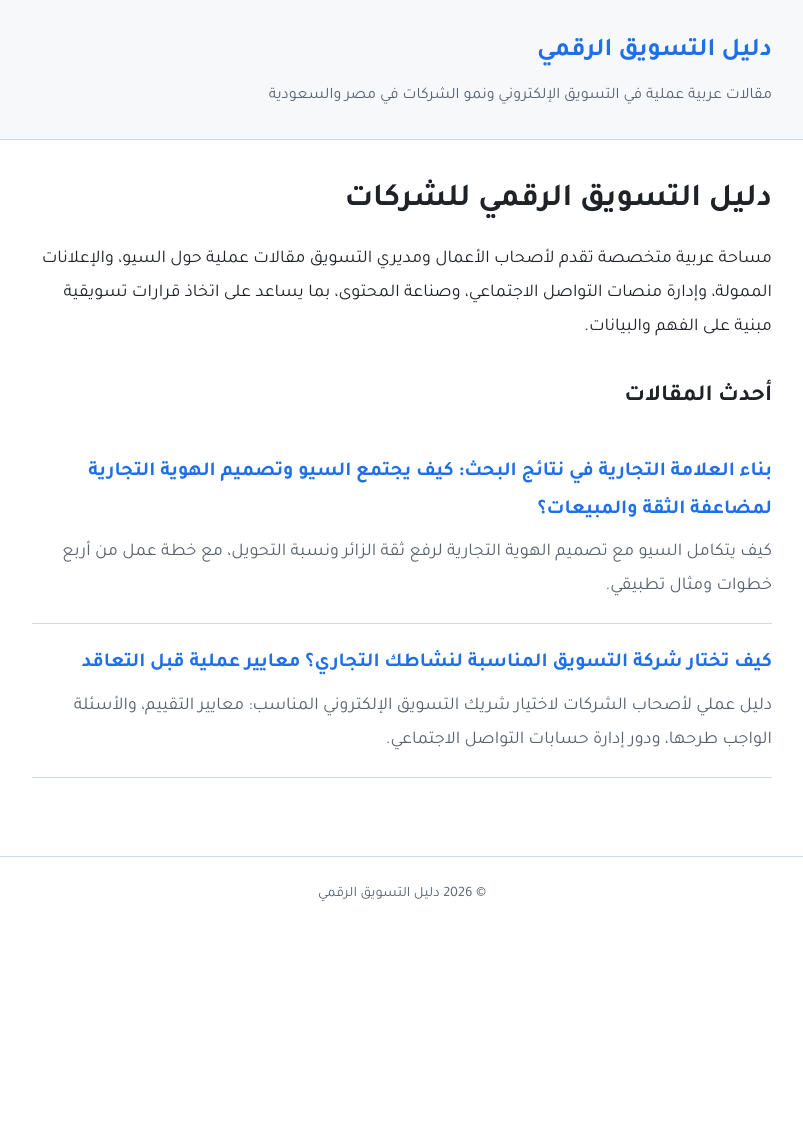
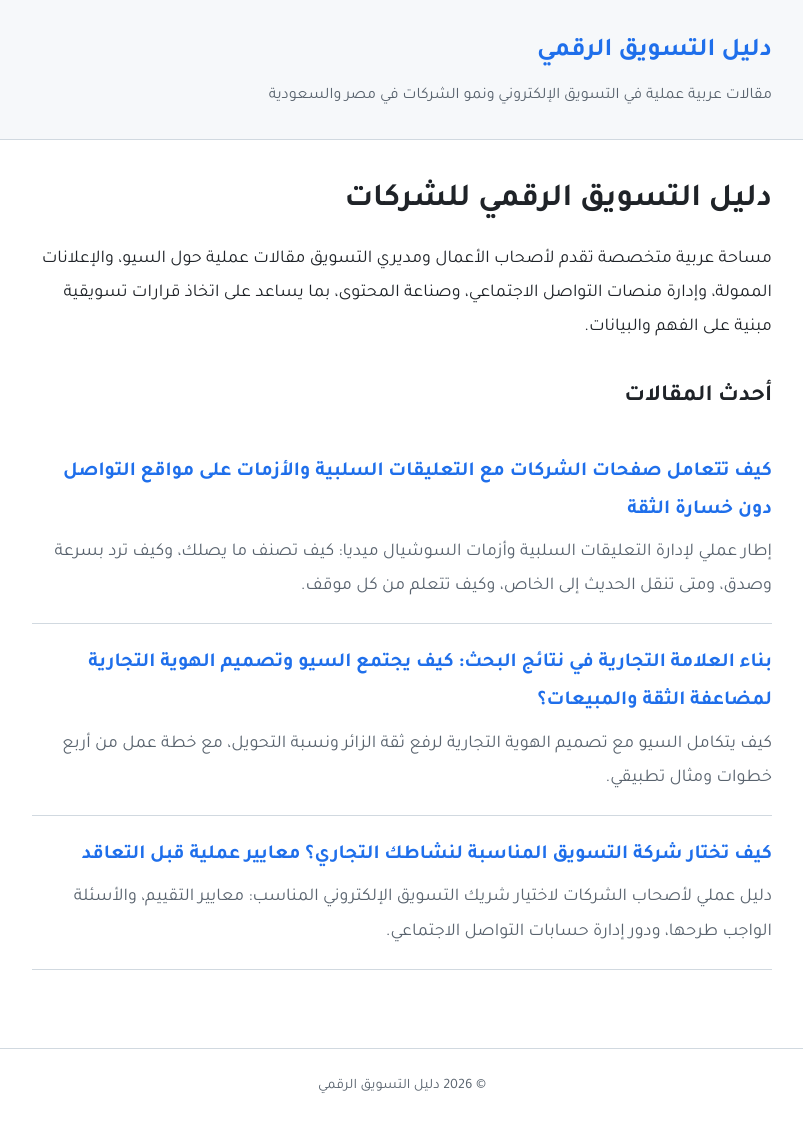
Before and after one commit to daleel-hub/digital-marketing-guide, a Jekyll site: the page built from index.html, in a window 1280 px wide. Shown: the whole page, without its empty margins (238-1041 px from the left). Built offline with Jekyll 4.4.1, drawn with Linux system fonts in a browser that asks for light colours; before the commit the page ends 932 px from its top, so only the background shows below that; some of the changed lines change nothing that is shown.

Commit message:
Add new article

```diff
--- a/_config.yml
+++ b/_config.yml
@@ -11,3 +11,4 @@ plugins:
   - jekyll-sitemap
 exclude:
   - README.md
+future: true
--- /dev/null
+++ b/_posts/2026-10-29-handling-negative-comments-social-media.md
@@ -0,0 +1,120 @@
+---
+layout: post
+title: "كيف تتعامل صفحات الشركات مع التعليقات السلبية والأزمات على مواقع التواصل دون خسارة الثقة"
+description: "إطار عملي لإدارة التعليقات السلبية وأزمات السوشيال ميديا: كيف تصنف ما يصلك، وكيف ترد بسرعة وصدق، ومتى تنقل الحديث إلى الخاص، وكيف تتعلم من كل موقف."
+date: 2026-10-29
+---
+
+لا توجد شركة ناجحة بلا تعليق سلبي واحد على الأقل. عميل تأخر طلبه، أو منتج لم يطابق الصورة، أو موظف ردّ بجفاف، أو شائعة تنتشر في ساعات. وما يميز العلامات القوية ليس غياب الشكاوى بل الطريقة التي تُعالج بها علنًا، لأن كل من يقرأ التعليق والرد سيحكم عليك بما يراه.
+
+نقدم في هذا المقال إطارًا عمليًا يمكن لأي فريق يدير الحسابات الاجتماعية اعتماده: كيف تصنف ما يصلك، وكيف ترد، ومتى تنقل الحديث إلى الخاص، وكيف تواجه الأزمة الكبيرة، وكيف تتعلم منها.
+
+## أولًا: افهم أنواع ما يصلك
+
+### الاستفسار الغاضب
+
+عميل لديه مشكلة حقيقية يريد حلها، وقد كتب بنبرة حادة لأن لا أحد ردّ عليه. هذا أسهل الأنواع وأكثرها قابلية للتحويل إلى ولاء إن عولج بسرعة.
+
+### الشكوى الموثقة
+
+مشكلة محددة بتاريخ ورقم طلب وربما صور. تستحق تحقيقًا جادًا واعتذارًا صادقًا إن ثبت الخطأ.
+
+### الرأي المخالف
+
+شخص لا يعجبه سعر أو أسلوب أو قرار. ليس كل نقد شكوى، ويمكن الرد عليه بشرح هادئ دون تبرير مبالغ فيه.
+
+### المتصيد أو الحساب المزعج
+
+من يكتب لإثارة الفوضى أو الإساءة. لا يستحق نقاشًا طويلًا، والرد الأفضل سياسة واضحة: رد واحد مهذب إن لزم، ثم إخفاء أو إبلاغ بحسب قواعد المنصة.
+
+### المنافس أو الحساب الوهمي
+
+تعليقات متشابهة من حسابات حديثة تهاجم المنتج. وثّقها واحتفظ بلقطات، وأبلغ المنصة، ولا تنجر إلى اتهام علني دون دليل.
+
+## ثانيًا: قواعد الرد الأولى
+
+### السرعة
+
+ضع هدفًا زمنيًا للرد، كساعتين في أوقات العمل، وأعلن ساعات الرد في وصف الحساب. الرد السريع غير الكامل أفضل من الصمت، حتى لو كان مضمونه: وصلتنا رسالتك ونتابع الأمر.
+
+### النبرة
+
+ابدأ بالاعتراف بالمشكلة لا بالدفاع عن الشركة. اكتب باسم شخص حقيقي إن أمكن، وتجنب العبارات الجاهزة الجافة. لا تستخدم الرد المنسوخ نفسه تحت عشرة تعليقات، فالناس تلاحظ ذلك.
+
+### الوضوح
+
+حدد ما ستفعله ومتى، ولا تعد بما لا تملك تنفيذه. كلمة "سنتواصل معك" بلا وقت لا تعني شيئًا.
+
+### الانتقال إلى الخاص
+
+أجب علنًا أولًا لإظهار أنك تهتم، ثم اطلب رقم الطلب عبر الرسائل الخاصة. وبعد حل المشكلة اطلب من العميل بلطف أن يضيف تعليقًا بما جرى إن رأى ذلك مناسبًا. لا تضغط عليه.
+
+## ثالثًا: نموذج ردود جاهز للتعديل
+
+### رد على تأخر طلب
+
+"نعتذر عن التأخير، وهذا ليس المستوى الذي نريده لك. أرسل لنا رقم الطلب في رسالة خاصة وسنعطيك موعد التسليم المؤكد خلال ساعتين."
+
+### رد على منتج مخالف للوصف
+
+"شكرًا لتنبيهنا. نأسف لأن المنتج لم يكن كما توقعت. راسلنا برقم الطلب وصورة المنتج، وسنعرض عليك الاستبدال أو الاسترجاع حسب رغبتك."
+
+### رد على نقد في السعر
+
+"نقدّر رأيك، ونوضح أن السعر يشمل كذا وكذا. وإن رغبت نوضح لك الفروق بين الباقات لتختار الأنسب."
+
+هذه النماذج للتوجيه فقط، فكل رد يحتاج إلى تعديل بحسب الحالة والعميل.
+
+## رابعًا: متى يتحول الأمر إلى أزمة
+
+### علامات الأزمة
+
+تعليقات كثيرة في وقت قصير حول المشكلة نفسها، أو انتشار صورة أو مقطع خارج حساباتك، أو تناول وسائل إعلام أو مؤثرين للموضوع، أو مشكلة تمس السلامة أو القانون.
+
+### فريق الأزمة
+
+حدد مسبقًا من يتخذ القرار، ومن يصيغ البيان، ومن يتواصل مع الجهات الرسمية، ومن يراقب المنصات. اكتب أرقام التواصل مع هؤلاء في ورقة واحدة يعرفها الجميع.
+
+### أول ساعة
+
+أوقف المنشورات المجدولة الترويجية فورًا، فلا شيء أسوأ من إعلان مرح في وسط أزمة. ثم تحقق من الوقائع قبل أي بيان. ثم أصدر بيانًا أوليًا قصيرًا يعترف بالعلم بالموضوع ويحدد موعد التحديث التالي.
+
+### البيان الجيد
+
+يتضمن ما حدث بلا مراوغة، وما تفعله الآن، وما سيتغير لمنع التكرار، وقناة للتواصل. ويخلو من التهرب أو إلقاء اللوم على العميل أو الظروف.
+
+## خامسًا: أدوات تجعل الفريق جاهزًا
+
+### صندوق موحد للرسائل
+
+أدوات إدارة الرسائل تجمع التعليقات من المنصات في مكان واحد، وتنبهك إلى كلمات مفتاحية مثل: نصب، تأخير، سيء. ولتفهم كيف يُبنى هذا النظام ضمن إدارة يومية متكاملة، يمكنك مراجعة [ادارة حسابات السوشيال ميديا](https://www.rabeh.org/ar/service/ادارة-حسابات-التواصل-الاجتماعي) وما يشمله من متابعة للرسائل والتقارير.
+
+### دليل الأسلوب
+
+وثيقة قصيرة تحدد نبرة الشركة، والكلمات الممنوعة، وصلاحيات الفريق في تقديم التعويضات، وما يجب رفعه للإدارة. بوجودها لا يتأخر الرد بانتظار الموافقة في كل مرة.
+
+### تدريب الفريق
+
+جرّب سيناريوهات تمثيلية شهرية: تعليق غاضب، وصورة منتشرة، وطلب إعلامي. ثلاثون دقيقة من التدريب تكفي لتغيير سرعة الاستجابة وجودتها.
+
+## سادسًا: ما بعد الأزمة
+
+### التعلم
+
+اجمع الفريق بعد انتهاء الموقف، وناقش ما الذي سبب المشكلة، وما الذي نجح وما الذي أخفق في الرد. ثم حدّث الإجراءات والسياسات وقائمة الأسئلة الشائعة.
+
+### إعادة بناء الثقة
+
+نشر محتوى يوضح ما تغير، وتحية لمن نبّهوك إلى الخلل، ومتابعة العملاء المتأثرين. الثقة تُبنى بأفعال متتالية لا ببيان واحد.
+
+## كيف تُدار الصفحات باحتراف
+
+الرد على التعليقات جزء من منظومة أشمل تشمل التخطيط والنشر والقياس. وتجد في [كيفية ادارة صفحات التواصل الاجتماعي باحتراف](https://www.rabeh.org/ar/blog-show/كيفية-ادارة-صفحات-التواصل-الاجتماعي) الأسس العملية لتنظيم هذه الأعمال، وهو يفيد من يريد بناء نظام يومي ثابت لصفحاته.
+
+## أخطاء تضاعف الضرر
+
+حذف التعليقات المنتقدة دون سبب، والجدال العلني الطويل، وتجاهل الأزمة أملًا في أن تُنسى، والتسرع بنشر معلومات غير مؤكدة، واستخدام الحسابات الشخصية للموظفين في الدفاع، ونسيان إيقاف الإعلانات المدفوعة التي تعرض في الوقت نفسه.
+
+## الخلاصة
+
+التعليق السلبي ليس نهاية العالم، بل فرصة لإظهار قيمك أمام جمهور يراقب. صنّف ما يصلك، وارد بسرعة وصدق، وانقل التفاصيل إلى الخاص، وجهّز فريق أزمة وإجراءات مكتوبة، وتعلم بعد كل موقف. ابدأ اليوم بكتابة دليل أسلوب من صفحة واحدة وتحديد من يرد ومن يقرر، فهذا ما سيصنع الفارق في أول موقف صعب.
```
